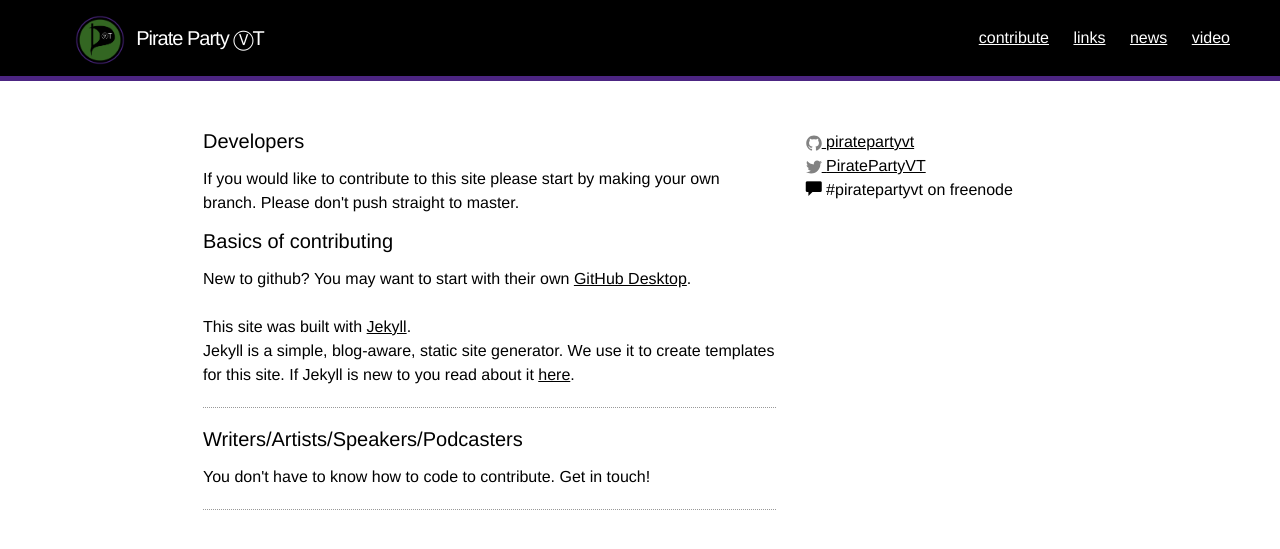
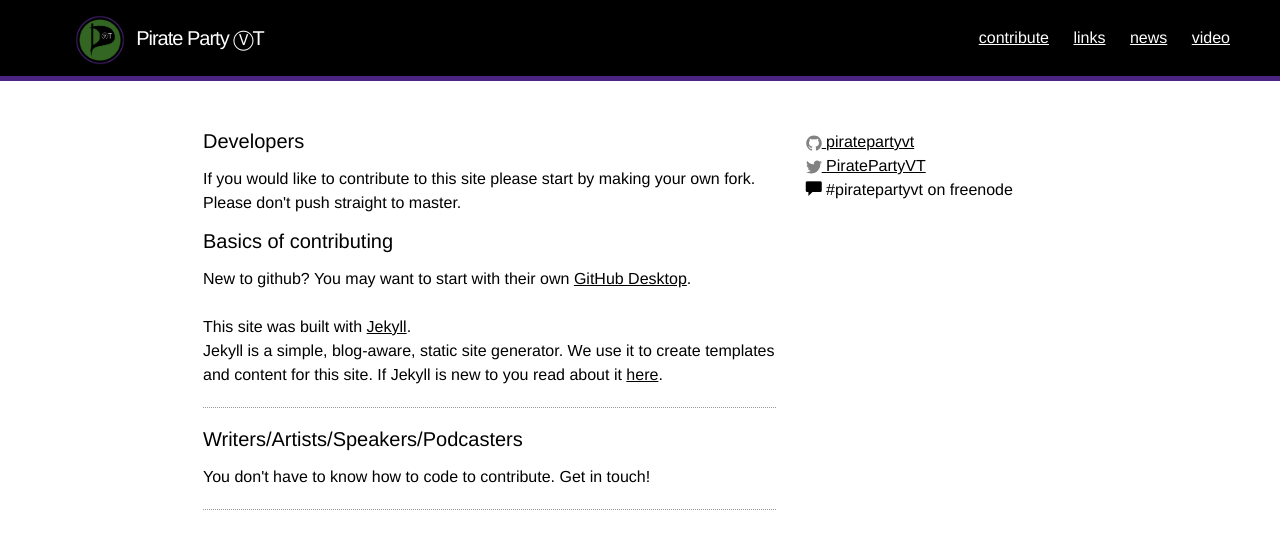
Before and after one commit to PiratePartyVT/piratepartyvt.github.io, a Jekyll site: the page built from contribute.md, in a window 1280 px wide and 900 px high. Shown: the top 549 px of the window. Built offline with Jekyll 4.4.1, drawn with Linux system fonts in a browser that asks for light colours.

Commit message:
readme and contribute edits

```diff
--- a/contribute.md
+++ b/contribute.md
@@ -7,14 +7,14 @@ permalink: /contribute/
 <div class="col-xs-12 col-sm-8">
   <h4>Developers</h4>
   <p>
-  If you would like to contribute to this site please start by making your own branch. Please don't push straight to master.
+  If you would like to contribute to this site please start by making your own fork. Please don't push straight to master.
   </p>
   <p>
   <h4>Basics of contributing</h4>
   New to github? You may want to start with their own <a href="https://help.github.com/desktop/guides/getting-started/" target="_blank">GitHub Desktop</a>.<br/>
   <br/>
   This site was built with <a href="https://jekyllrb.com/" target="_blanl">Jekyll</a>.<br/>
-  Jekyll is a simple, blog-aware, static site generator. We use it to create templates for this site. If Jekyll is new to you read about it <a href="http://jekyllrb.com/" target="_blank">here</a>.
+  Jekyll is a simple, blog-aware, static site generator. We use it to create templates and content for this site. If Jekyll is new to you read about it <a href="http://jekyllrb.com/" target="_blank">here</a>.
 <br/>
   </p>
   <hr/>
```
Also changed, not shown: README.md.
